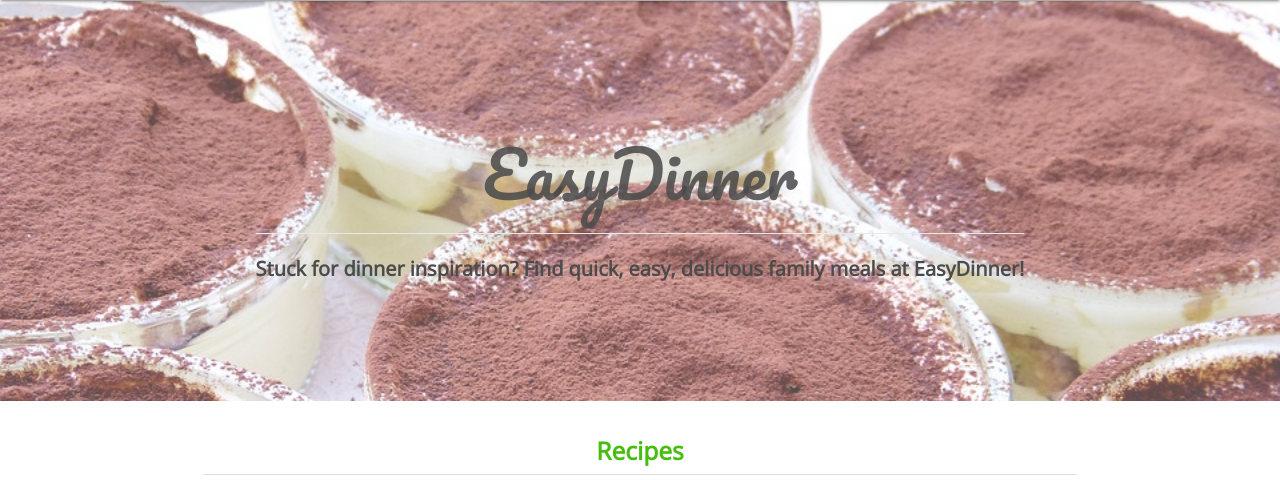
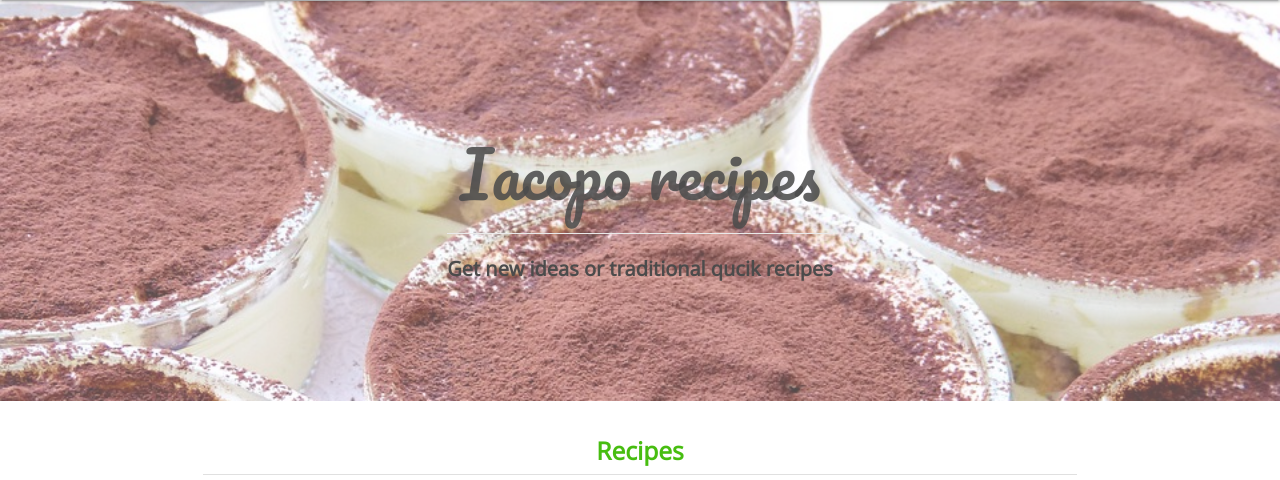
Before and after one commit to Iacopo454/Iacopo-Recipes, a Flask app: page / in a window 1280 px wide. Shown: the part 64-544 px from the top of the page. Run offline with Flask 2, Linux system fonts and the light colour scheme; some libraries are stand-ins or nearby versions.

```diff
--- a/static/css/style.css
+++ b/static/css/style.css
@@ -143,7 +143,7 @@ nav .brand-logo {
     line-height: 32px;
     padding: 0 12px;
     border-radius: 16px;
-    background-color: rgb(180, 228, 228);
+    background-color: rgb(114, 120, 204);
     margin-bottom: 5px;
     margin-right: 5px;
 }
--- a/templates/base.html
+++ b/templates/base.html
@@ -27,7 +27,7 @@
     {% block styles %}
     {% endblock %}
 
-    <title>EasyDinner</title>
+    <title>Iacopo cake recipes</title>
 
 </head>
 
@@ -59,7 +59,7 @@
 
         <!-- Mobile Sidenav -->
         <ul class="sidenav" id="mobile-demo">
-            <li><h5 class="center-align page-header">EasyDinner</h5></li>
+            <li><h5 class="center-align page-header">Iacopo recipe</h5></li>
             <li><a href="{{ url_for('index') }}">Home</a></li>
             <li><a href="{{ url_for('get_recipes') }}">Recipes</a></li>
             {% if session.user %}
--- a/templates/index.html
+++ b/templates/index.html
@@ -6,9 +6,9 @@
     <div class="home-image">
         <!-- Text on hero image -->
         <div>
-            <h1 class="center-align">EasyDinner</h1>
+            <h1 class="center-align">Iacopo recipes</h1>
             <div class="divider"></div>
-            <p class="center-align">Stuck for dinner inspiration? Find quick, easy, delicious family meals at EasyDinner!</p>
+            <p class="center-align">Get new ideas or traditional qucik recipes</p>
         </div>
     </div>
 
```
